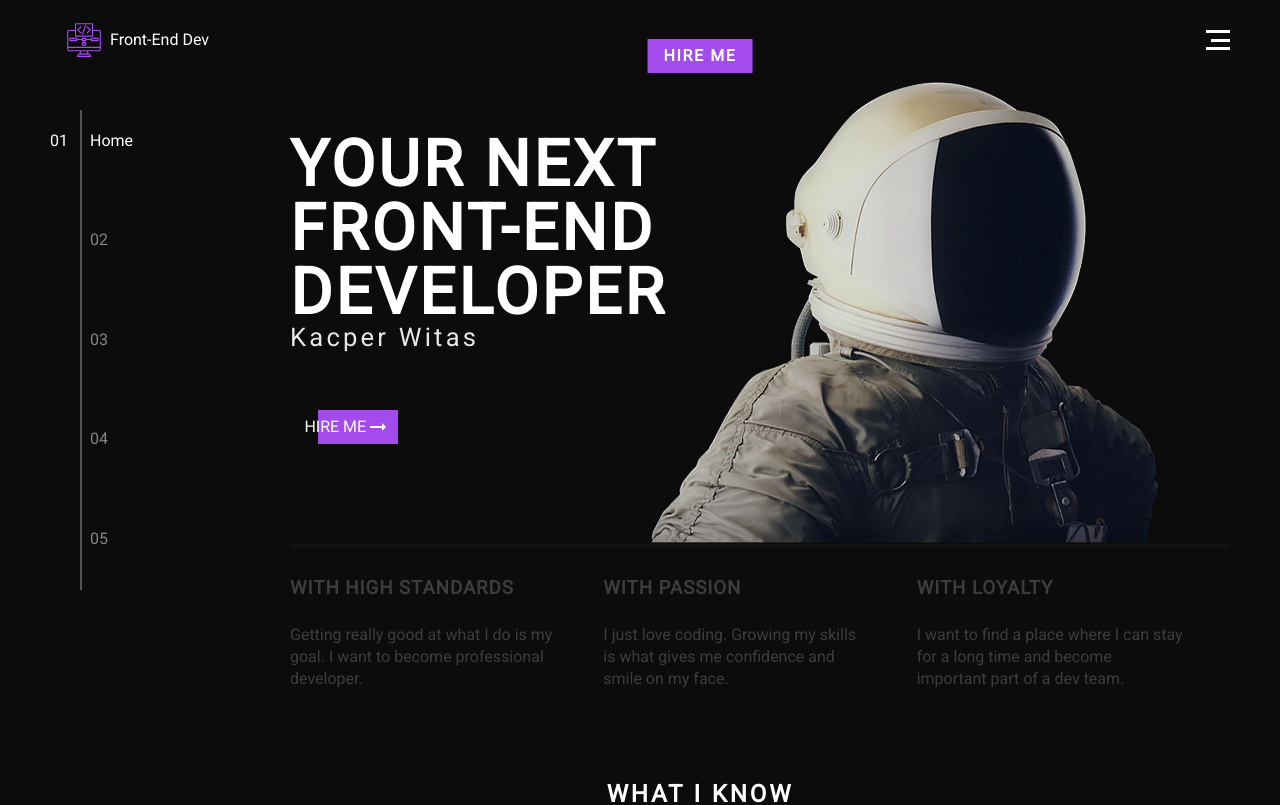
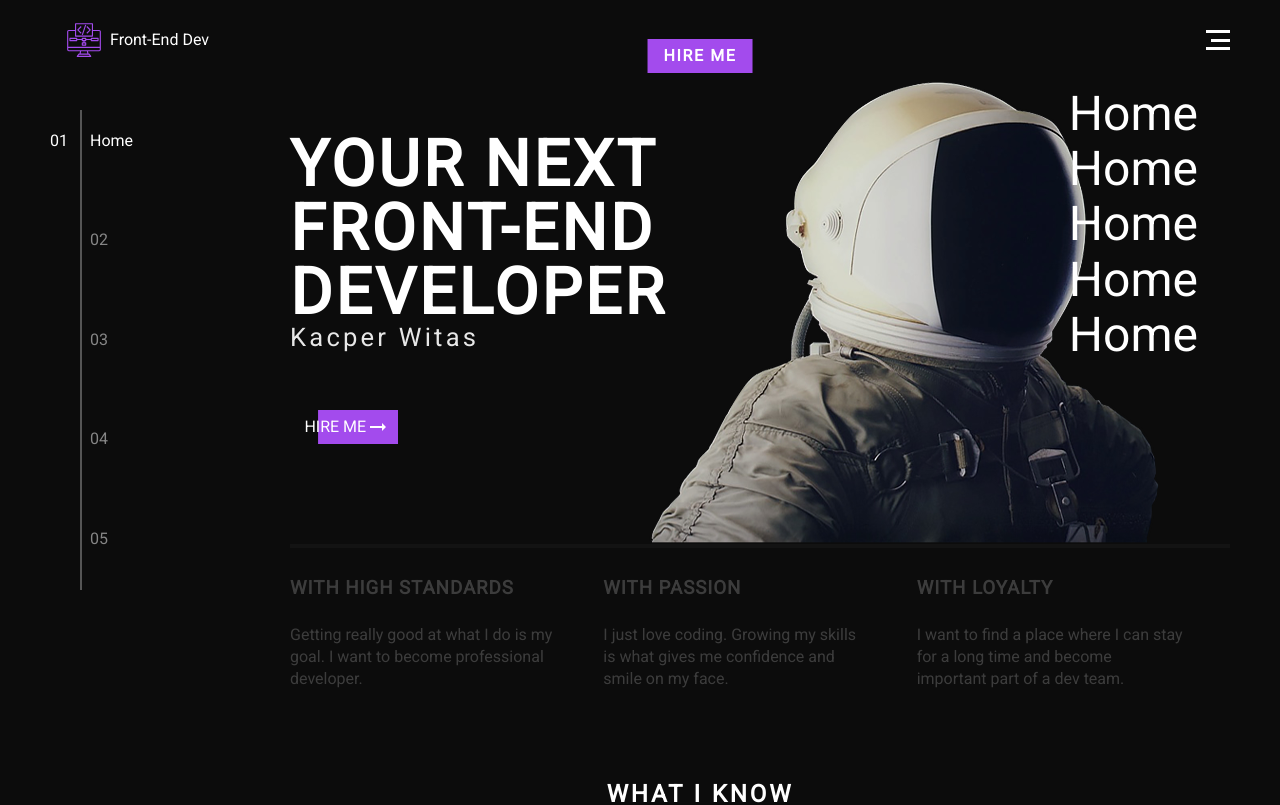
Before and after one commit to nemmtor/nemmtor.github.io, a React (Create React App) app: page / in a window 1280 px wide. Shown: the top 805 px of the page. Built offline with nearby package versions, Linux system fonts and the light colour scheme.

Commit message:
Working on nav

```diff
--- a/src/components/Nav/index.js
+++ b/src/components/Nav/index.js
@@ -18,6 +18,13 @@ const Nav = () => {
         <div className="burger-part" />
         <div className="burger-part" />
       </div>
+      <ul className="nav__list">
+        <li className="nav__item">Home</li>
+        <li className="nav__item">Home</li>
+        <li className="nav__item">Home</li>
+        <li className="nav__item">Home</li>
+        <li className="nav__item">Home</li>
+      </ul>
     </nav>
   );
 };
--- a/src/components/Nav/styles.scss
+++ b/src/components/Nav/styles.scss
@@ -50,9 +50,6 @@
   }
 }
 
-
-
-
 .burger-container {
   width: 1.5rem;
   height: 1.2rem;
@@ -73,3 +70,17 @@
     width: 80%;
   }
 }
+
+.nav__list {
+  position: absolute;
+  padding: 1rem 2rem;
+  height: 80vh;
+  right: 0;
+  top: 100%;
+  list-style: none;
+  opacity: 1;
+}
+
+.nav__item {
+  font-size: 48px;
+}
```
Lines whose indentation alone changed are shown as unchanged.
